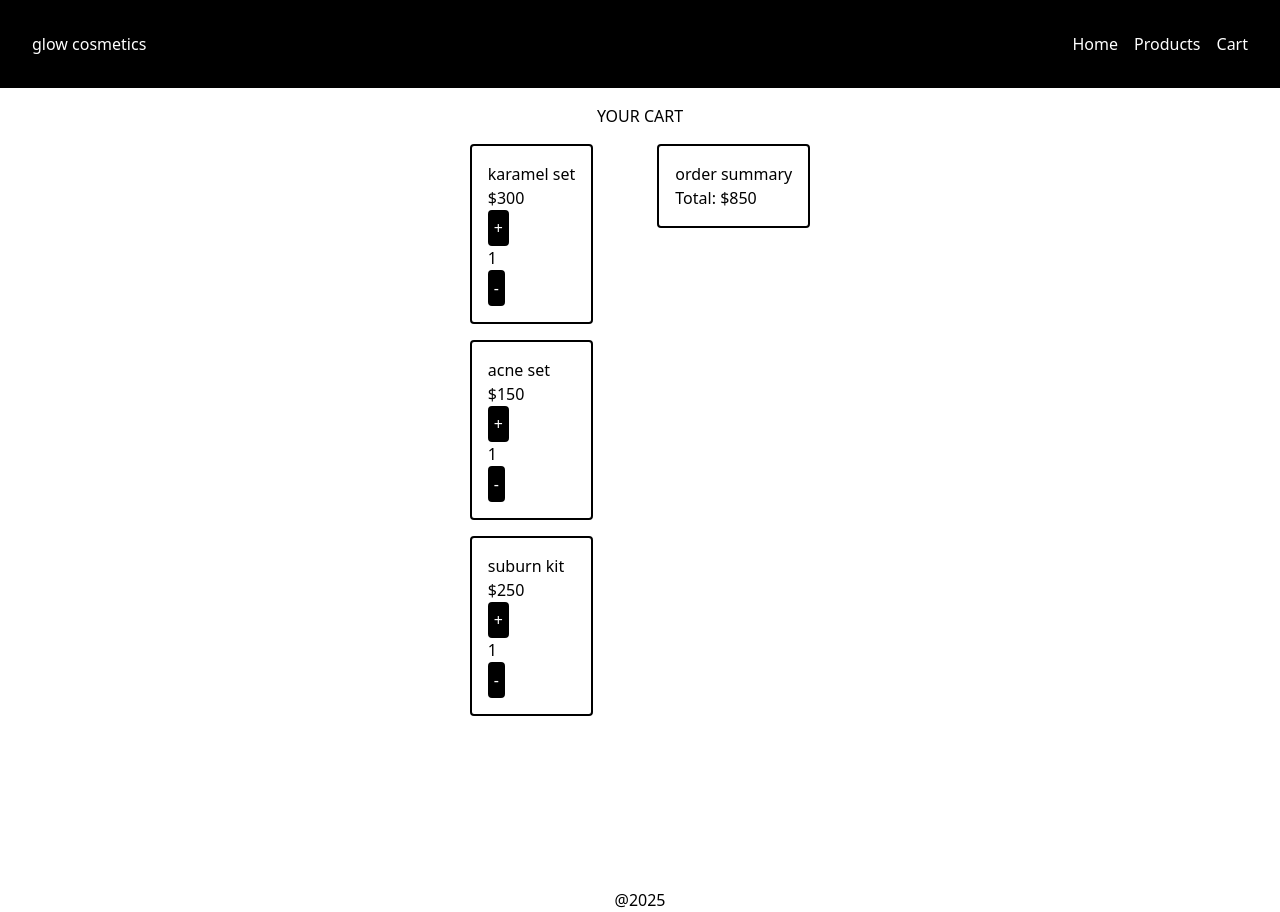
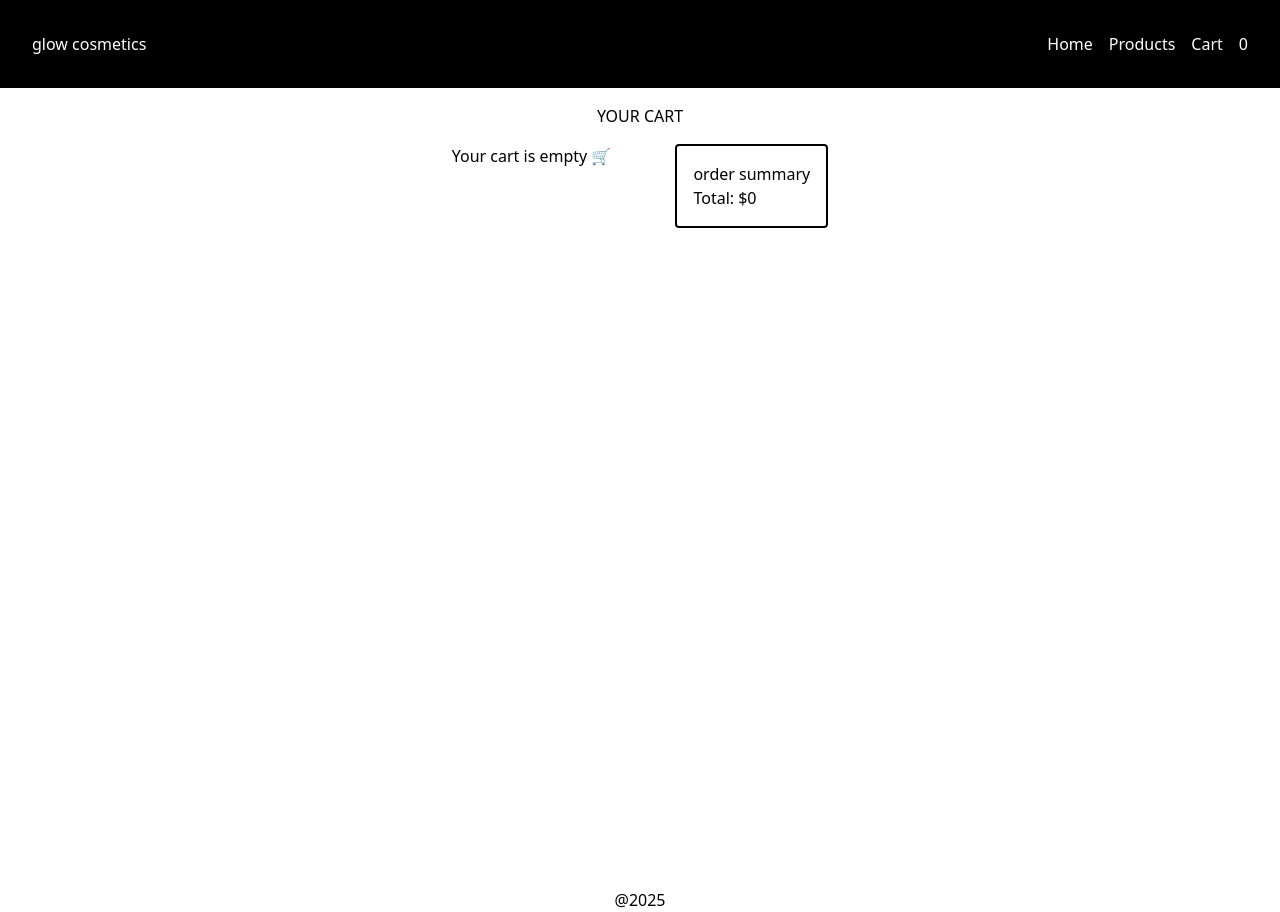
Before and after one commit to z-shaban/shopping-cart, a React (Vite) app: page /cart in a window 1280 px wide. Built offline with nearby package versions, Linux system fonts and the light colour scheme.

Commit message:
update the quantity and total correctly

```diff
--- a/src/App.jsx
+++ b/src/App.jsx
@@ -17,6 +17,7 @@ function App() {
         <Link to='home' className="hover:underline focus:underline active:underline">Home</Link>
         <Link to='products' className="hover:underline focus:underline active:underline">Products</Link>
         <Link to='cart' className="hover:underline focus:underline active:underline">Cart</Link>
+        <span>{cart.length}</span>
        </div>
       </header>
 
--- a/src/components/cart.jsx
+++ b/src/components/cart.jsx
@@ -1,10 +1,23 @@
 import { CartCard } from "./cartCard"
-export function Cart({card, setCart}){
-   const myCart = [
-    {name:'karamel set', price:300, quantity:1},
-     {name:'acne set', price:150, quantity:2},
-      {name: 'suburn kit', price:250, quantity:1}
-   ]
+import { useOutletContext } from "react-router-dom";
+import { useState, useEffect } from "react"
+
+
+
+export function Cart(){
+    const {cart} = useOutletContext();
+    const [total, setTotal] = useState(0)
+
+    useEffect(() => {
+    const calculatedTotal = cart.reduce(
+      (sum, item) => sum + item.price * item.quantity,
+      0
+    );
+    setTotal(calculatedTotal);
+  }, [cart]);
+
+
+
 
     return(
         <>
@@ -12,11 +25,15 @@ export function Cart({card, setCart}){
               <h1 className="pb-4">YOUR CART</h1>
               <div className="flex items-start space-x-16">
                 <div>
-                   {myCart.map((product)=> (<CartCard card = {product}/>))}
+                    {cart.length === 0 ? (
+                   <p>Your cart is empty 🛒</p>
+                    ) : (
+                   cart.map((product) => <CartCard key={product.id} card={product} />)
+                   )}
                 </div>
                 <div className="border-2 border-black p-4  rounded mb-4 ">
                     <p>order summary</p>
-                    <p>Total: ${myCart.reduce((sum, product)=> sum + product.price*product.quantity ,0)} </p>
+                    <p>Total: ${total} </p>
                 </div>
               </div>
         </div>
--- a/src/components/cartCard.jsx
+++ b/src/components/cartCard.jsx
@@ -1,25 +1,46 @@
 
-import { useState } from "react"
+import { useOutletContext } from "react-router-dom";
 
 export function CartCard({card}){
-const [quantity, setQuantity] = useState(1);
+const {setCart} = useOutletContext();
+
+
 const handleIncrement= ()=>{
-    setQuantity(quantity + 1)
+   setCart(prevCart =>
+    prevCart.map(item =>
+      item.id === card.id
+        ? { ...item, quantity: item.quantity + 1 }
+        : item
+    )
+  );
   }
 
   const handleDecrement = ()=>{
-    if(quantity > 1){
-      setQuantity(quantity - 1)
-    }
+   if (card.quantity > 1) {
+    setCart(prevCart =>
+      prevCart.map(item =>
+        item.id === card.id
+          ? { ...item, quantity: item.quantity - 1 }
+          : item
+      )
+    );
+  } else {
+    setCart(prevCart => prevCart.filter(item => item.id !== card.id));
+  }
   }
 
 
   return <>
     <div className="border-2 border-black p-4  rounded mb-4">
-        <p>{card.name} </p>
-        <p>${card.price} </p>
+
+        <img className="w-20 h-20" src={card.image} alt="" />
+          <div>{card.title}</div>
+          <div>${card.price * card.quantity}</div>
+
+
+
         <button onClick={handleIncrement} className="border-2 border-black bg-black text-white p-1 rounded hover:bg-white hover:text-black mr-4 ">+</button>
-        <p>{quantity} </p>
+        <p>{card.quantity} </p>
         <button onClick={handleDecrement} className="border-2 border-black bg-black text-white p-1 rounded hover:bg-white hover:text-black ">-</button>
     </div>
   </>
--- a/src/components/productCard.jsx
+++ b/src/components/productCard.jsx
@@ -4,7 +4,7 @@ import { useOutletContext } from "react-router-dom";
 
 
 export function ProductCard({card}){
-  const {cart, setCart} = useOutletContext();
+  const {setCart} = useOutletContext();
 
 
   const addToCart = (clickedProduct) => {
@@ -16,7 +16,7 @@ export function ProductCard({card}){
       cartProduct.id === clickedProduct.id?{...cartProduct, quantity: cartProduct.quantity + 1}: cartProduct
      )
     } else{
-      return [...prevCart, clickedProduct]
+      return [...prevCart,  { ...clickedProduct, quantity: 1 }]
     }
 
    })
@@ -34,6 +34,7 @@ export function ProductCard({card}){
       <button onClick={()=> addToCart(card)} className="border-2 border-black bg-black text-white p-1 rounded hover:bg-white hover:text-black ">
         ADD TO CART
       </button>
+
     </div>
     </>
 }
--- a/src/components/products.jsx
+++ b/src/components/products.jsx
@@ -26,7 +26,7 @@ useEffect(()=>{
             title: product.title,
             price : product.price,
             image: product.images[0],
-            quantity: 1
+
         }))
         setProducts(myProducts)
     })
```
